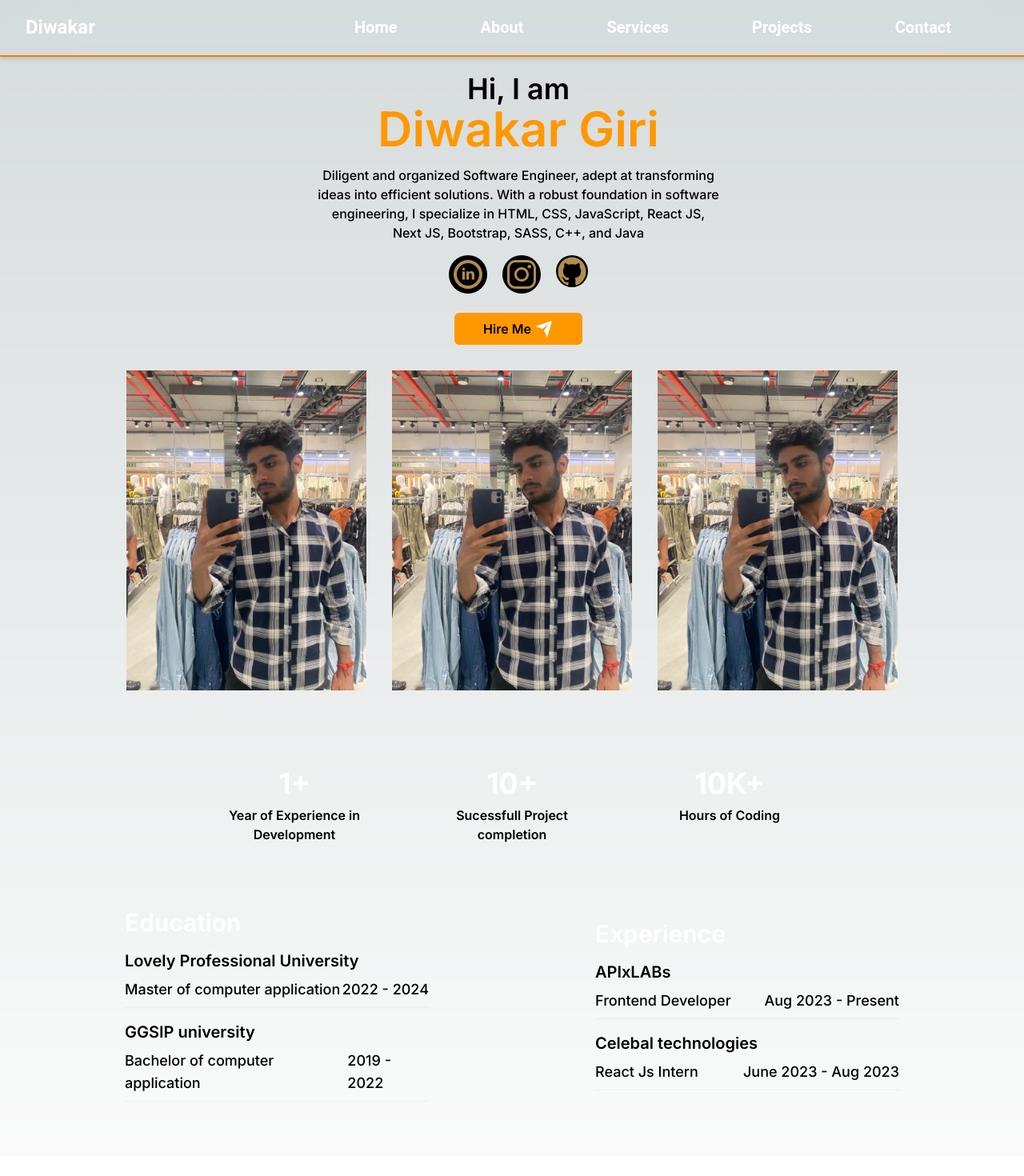
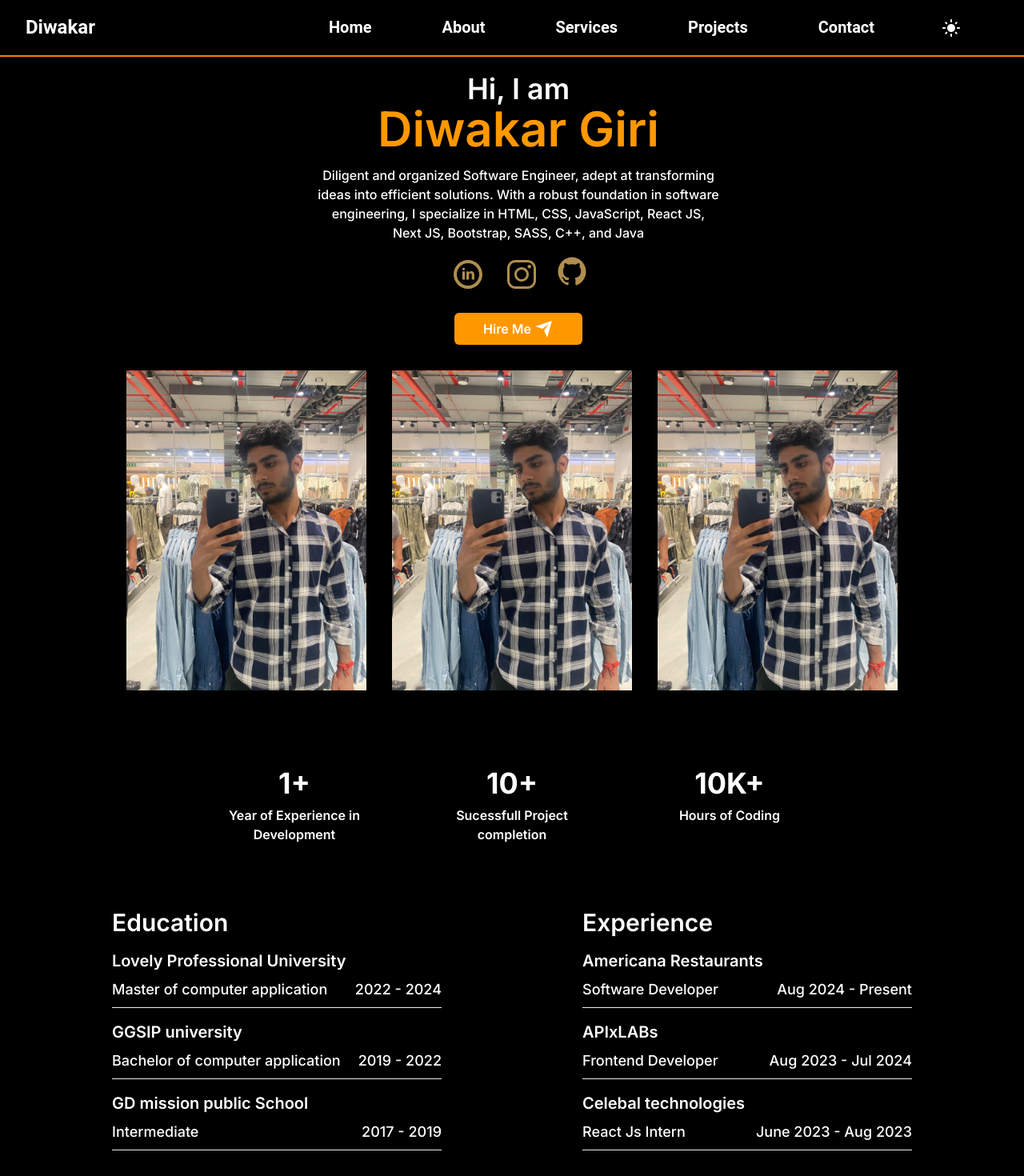
Before and after one commit to diwakarg12/Personal-portfolio, a Next.js app: page /about in a window 1280 px wide. Shown: the top 1470 px of the page at 80% size. Built offline with nearby package versions, Linux system fonts and the light colour scheme.

Commit message:
some bug fixes and add light and dark mode icon in the header

```diff
--- a/package.json
+++ b/package.json
@@ -11,12 +11,14 @@
   "dependencies": {
     "@emailjs/browser": "^4.3.3",
     "@material-tailwind/react": "^2.1.9",
+    "@reduxjs/toolkit": "^2.2.7",
     "emailjs-com": "^3.2.0",
     "next": "14.1.0",
-    "react": "^18",
-    "react-dom": "^18",
+    "react": "^18.3.1",
+    "react-dom": "^18.3.1",
     "react-fast-marquee": "^1.6.4",
     "react-icons": "^5.0.1",
+    "react-redux": "^9.1.2",
     "react-toastify": "^10.0.5",
     "typewriter-effect": "^2.21.0"
   },
--- a/src/app/Components/Header.jsx
+++ b/src/app/Components/Header.jsx
@@ -9,78 +9,79 @@ import {
 } from '@material-tailwind/react';
 import { IoMenu } from 'react-icons/io5';
 import { HiOutlineXMark } from 'react-icons/hi2';
+import NavList from './NavList';
 
-function NavList() {
-  return (
-    <ul className='my-2 flex flex-col gap-2 lg:mb-0 lg:mt-0 lg:flex-row lg:gap-x-24'>
-      <Typography
-        as='li'
-        variant='h5'
-        color='white'
-        className='p-1 font-semibold'
-      >
-        <Link
-          href='/'
-          className='flex items-center hover:text-orange-500 transition-colors'
-        >
-          Home
-        </Link>
-      </Typography>
-      <Typography
-        as='li'
-        variant='h5'
-        color='white'
-        className='p-1 font-semibold'
-      >
-        <Link
-          href='/about'
-          className='flex items-center hover:text-orange-500 transition-colors'
-        >
-          About
-        </Link>
-      </Typography>
-      <Typography
-        as='li'
-        variant='h5'
-        color='white'
-        className='p-1 font-semibold'
-      >
-        <Link
-          href='/services'
-          className='flex items-center hover:text-orange-500 transition-colors'
-        >
-          Services
-        </Link>
-      </Typography>
-      <Typography
-        as='li'
-        variant='h5'
-        color='white'
-        className='p-1 font-semibold'
-      >
-        <Link
-          href='/portfolio'
-          className='flex items-center hover:text-orange-500 transition-colors'
-        >
-          Projects
-        </Link>
-      </Typography>
-      <Typography
-        as='li'
-        variant='h5'
-        color='white'
-        className='p-1 font-semibold'
-      >
-        <Link
-          href='/contact'
-          className='flex items-center hover:text-orange-500 transition-colors'
-        >
-          Contact
-        </Link>
-      </Typography>
-    </ul>
-  );
-}
+// function NavList() {
+//   return (
+//     <ul className='my-2 flex flex-col gap-2 lg:mb-0 lg:mt-0 lg:flex-row lg:gap-x-24'>
+//       <Typography
+//         as='li'
+//         variant='h5'
+//         color='white'
+//         className='p-1 font-semibold'
+//       >
+//         <Link
+//           href='/'
+//           className='flex items-center hover:text-orange-500 transition-colors'
+//         >
+//           Home
+//         </Link>
+//       </Typography>
+//       <Typography
+//         as='li'
+//         variant='h5'
+//         color='white'
+//         className='p-1 font-semibold'
+//       >
+//         <Link
+//           href='/about'
+//           className='flex items-center hover:text-orange-500 transition-colors'
+//         >
+//           About
+//         </Link>
+//       </Typography>
+//       <Typography
+//         as='li'
+//         variant='h5'
+//         color='white'
+//         className='p-1 font-semibold'
+//       >
+//         <Link
+//           href='/services'
+//           className='flex items-center hover:text-orange-500 transition-colors'
+//         >
+//           Services
+//         </Link>
+//       </Typography>
+//       <Typography
+//         as='li'
+//         variant='h5'
+//         color='white'
+//         className='p-1 font-semibold'
+//       >
+//         <Link
+//           href='/portfolio'
+//           className='flex items-center hover:text-orange-500 transition-colors'
+//         >
+//           Projects
+//         </Link>
+//       </Typography>
+//       <Typography
+//         as='li'
+//         variant='h5'
+//         color='white'
+//         className='p-1 font-semibold'
+//       >
+//         <Link
+//           href='/contact'
+//           className='flex items-center hover:text-orange-500 transition-colors'
+//         >
+//           Contact
+//         </Link>
+//       </Typography>
+//     </ul>
+//   );
+// }
 
 export default function Header() {
   const [openNav, setOpenNav] = React.useState(false);
@@ -107,7 +108,7 @@ export default function Header() {
             Diwakar
           </Link>
         </Typography>
-        <div className='hidden ml-80 lg:block '>
+        <div className='hidden ml-72 lg:block '>
           <NavList />
         </div>
         <IconButton
--- a/src/app/Components/HomeBlog.js
+++ b/src/app/Components/HomeBlog.js
@@ -28,7 +28,7 @@ const HomeBlog = () => {
     return (
         <div className='flex flex-wrap items-center justify-center mt-12 md:w-full'>
             {blogData?.map((item) => (
-                <div className="lg:w-96 h-full lg:m-6 md:w-3/4 md:m-0 md:mb-8" key={item.id}>
+                <div className="lg:w-80 h-full lg:m-6 md:w-3/4 md:m-0 md:mb-8" key={item.id}>
                     <Image src={item.img} alt="blog" width={400} height={400} className="rounded-lg md:w-full" />
                     <small className="ml-1 font-medium">{item.date}</small>
                     <div className=" w-full mt-6 flex items-center justify-start">
--- a/src/app/Components/HomeTestimonials.js
+++ b/src/app/Components/HomeTestimonials.js
@@ -77,17 +77,24 @@ const HomeTestimonials = () => {
         // },
     ];
 
+    const trimParagraph = (text, maxLength) => {
+        if (text.length <= maxLength) {
+            return text;
+        }
+        return text.slice(0, maxLength) + '...';
+    };
+
     return (
 
         <div className="rounded-lg flex flex-wrap items-center justify-center mt-8">
             {
                 testimonials.map((testimonial) => (
-                    <div className='md:w-[26rem] sm:w-11/12 mx-4 my-4 flex justify-center items-start text-start relative md:border-black' key={testimonial.id}>
-                        <div className='bg-orange-400 text-black rounded-lg p-6 font-serif'>
+                    <div className='md:w-[24rem] sm:w-11/12 mx-4 my-4 flex justify-center items-start text-start relative md:border-black' key={testimonial.id}>
+                        <div className='bg-orange-400 text-black rounded-lg p-6 font-serif h-[350px]'>
                             <h1 className='text-3xl font-bold pt-2'>{testimonial.name}</h1>
                             <h2 className="text-xl font-semibold pb-2">{testimonial.position}</h2>
                             <p className="my-4">
-                                {testimonial.message}
+                                {trimParagraph(testimonial.message, 250)}
                             </p>
                             <div className='flex justify-start my-6'>
                                 <IoMdStar className='text-green-600 text-3xl' />
--- /dev/null
+++ b/src/app/Components/NavList.jsx
@@ -0,0 +1,87 @@
+'use client';
+import Link from 'next/link';
+import { Typography } from '@material-tailwind/react';
+import { MdDarkMode, MdLightMode } from "react-icons/md";
+import React from 'react';
+
+export default function NavList() {
+    const [mode, setMode] = React.useState(false);
+
+    const toggleMode = () => {
+        setMode(prevMode => !prevMode);
+    }
+  return (
+    <ul className='my-2 flex flex-col gap-2 lg:mb-0 lg:mt-0 lg:flex-row lg:gap-x-20'>
+      <Typography
+        as='li'
+        variant='h5'
+        color='white'
+        className='p-1 font-semibold'
+      >
+        <Link
+          href='/'
+          className='flex items-center hover:text-orange-500 transition-colors'
+        >
+          Home
+        </Link>
+      </Typography>
+      <Typography
+        as='li'
+        variant='h5'
+        color='white'
+        className='p-1 font-semibold'
+      >
+        <Link
+          href='/about'
+          className='flex items-center hover:text-orange-500 transition-colors'
+        >
+          About
+        </Link>
+      </Typography>
+      <Typography
+        as='li'
+        variant='h5'
+        color='white'
+        className='p-1 font-semibold'
+      >
+        <Link
+          href='/services'
+          className='flex items-center hover:text-orange-500 transition-colors'
+        >
+          Services
+        </Link>
+      </Typography>
+      <Typography
+        as='li'
+        variant='h5'
+        color='white'
+        className='p-1 font-semibold'
+      >
+        <Link
+          href='/portfolio'
+          className='flex items-center hover:text-orange-500 transition-colors'
+        >
+          Projects
+        </Link>
+      </Typography>
+      <Typography
+        as='li'
+        variant='h5'
+        color='white'
+        className='p-1 font-semibold'
+      >
+        <Link
+          href='/contact'
+          className='flex items-center hover:text-orange-500 transition-colors'
+        >
+          Contact
+        </Link>
+      </Typography>
+       <div className='flex items-center hover:text-orange-500 transition-colors cursor-pointer' onClick={toggleMode}>
+          {
+            mode ? <MdDarkMode className="size-6" /> : <MdLightMode className="size-6" />
+          }
+       </div>
+    </ul>
+  );
+}
--- a/src/app/about/aboutdata.js
+++ b/src/app/about/aboutdata.js
@@ -9,13 +9,23 @@ export const education = [
     position: 'Bachelor of computer application',
     duration: '2019 - 2022',
   },
+  {
+    organisation: 'GD mission public School',
+    position: 'Intermediate',
+    duration: '2017 - 2019',
+  }
 ];
 
 export const experience = [
   {
+    organisation: 'Americana Restaurants',
+    position: 'Software Developer',
+    duration: 'Aug 2024 - Present',
+  },
+  {
     organisation: 'APIxLABs',
     position: 'Frontend Developer',
-    duration: 'Aug 2023 - Present',
+    duration: 'Aug 2023 - Jul 2024',
   },
   {
     organisation: 'Celebal technologies',
--- a/src/app/about/page.js
+++ b/src/app/about/page.js
@@ -13,10 +13,10 @@ const page = () => {
             <AboutHero />
             <AboutNumbers />
             <div className='p-2 w-full flex lg:flex-row sm:flex-col items-center justify-center lg:pl-12 lg:pr-12 sm:pl-0 sm:pr-0 mb-10 '>
-                <div className='p-2 lg:pl-24 lg:pr-24 sm:pl-0 sm:pr-0 lg:w-1/2 md:w-4/5 sm:w-full flex items-center justify-center'>
+                <div className='p-2 lg:pl-20 lg:pr-20 sm:pl-0 sm:pr-0 lg:w-1/2 md:w-4/5 sm:w-full flex items-center justify-center'>
                     <AboutEducation title={"Education"} content={education} />
                 </div>
-                <div className='p-2 lg:pl-24 lg:pr-24 sm:pl-0 sm:pr-0 lg:w-1/2 md:w-4/5 sm:w-full flex items-center justify-center'>
+                <div className='p-2 lg:pl-20 lg:pr-20 sm:pl-0 sm:pr-0 lg:w-1/2 md:w-4/5 sm:w-full flex items-center justify-center'>
                     <AboutEducation title={"Experience"} content={experience} />
                 </div>
             </div>
--- a/src/app/globals.css
+++ b/src/app/globals.css
@@ -1,6 +1,7 @@
 @tailwind base;
 @tailwind components;
 @tailwind utilities;
+
 
 :root {
   --foreground-rgb: 0, 0, 0;
@@ -17,6 +18,12 @@
 }
 
 body {
+  background-color: black;
+  color: white;
+  overflow-x: hidden;
+}
+
+/* body {
   color: rgb(var(--foreground-rgb));
   background: linear-gradient(
       to bottom,
@@ -24,7 +31,7 @@ body {
       rgb(var(--background-end-rgb))
     )
     rgb(var(--background-start-rgb));
-}
+} */
 label {
   display: block;
 }
--- a/src/app/portfolio/page.js
+++ b/src/app/portfolio/page.js
@@ -11,6 +11,7 @@ const page = () => {
     }
   return (
     <div>
+      {/*
       <div className='w-1/2 m-auto flex justify-between items-center py-6'>
         <div className='px-6 py-1 text-xl font-semibold border  rounded-lg bg-orange-300 text-black hover:bg-orange-700 cursor-pointer'>
           All
@@ -28,12 +29,13 @@ const page = () => {
           Other
         </div>
       </div>
+      */}
       <div className='w-screen flex flex-wrap items-center justify-center text-center'>
         {projectData.map((data) => (
           <Link
             href={`/portfolio/${data.urltitle}`}
             key={data.id}
-            className=' m-4 ml-8 mr-8 border-2 w-96 flex flex-col flex-wrap justify-center'
+            className=' m-4 ml-8 mr-8 border-2 w-80 flex flex-col flex-wrap justify-center'
           >
             <div>
               <Image
```
Also changed, not shown: 1 other file (tests, documents, lock files or other folders).
